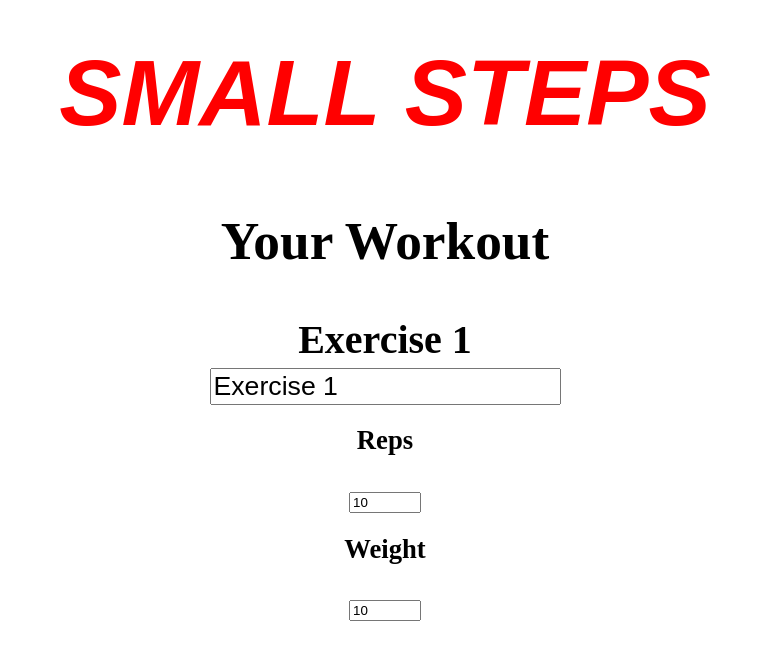
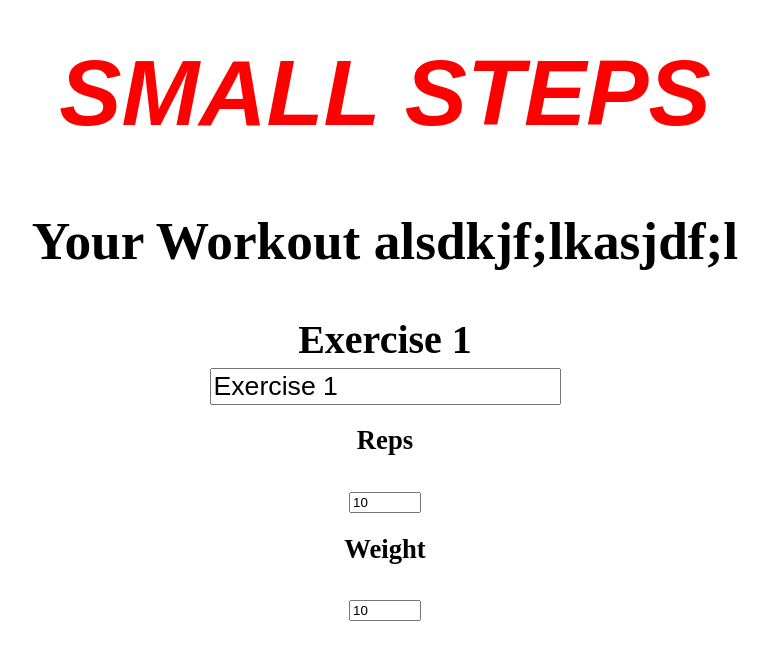
Before and after one commit to CarterPohl/CarterPohl.github.io, a plain HTML site: page index.html in a window 1280 px wide. Shown: the whole page, without its empty margins (255-1024 px from the left). Drawn offline with Linux system fonts and the light colour scheme; files that its build step writes are made by us from their sources.

Commit message:
Update index.html

```diff
--- a/index.html
+++ b/index.html
@@ -10,7 +10,7 @@
 	<div id="diveverything" style="text-align:center;">
 		<h1 style="margin-top: 40px; font-family: arial; color: red; font-style: italic; text-transform: uppercase">Small Steps
 		</h1>
-		<h2>Your Workout
+		<h2>Your Workout alsdkjf;lkasjdf;l
 		</h2>
 		<h3>Exercise 1
 		</h3>
```
